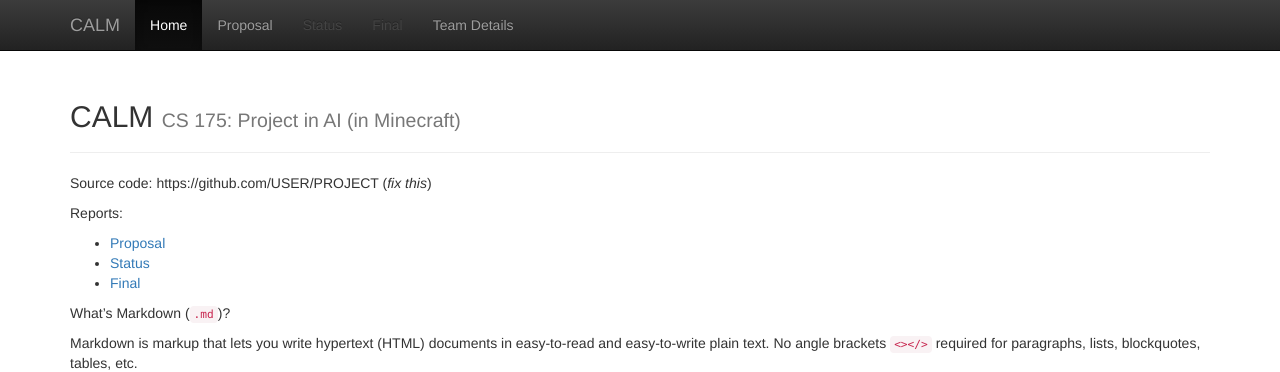
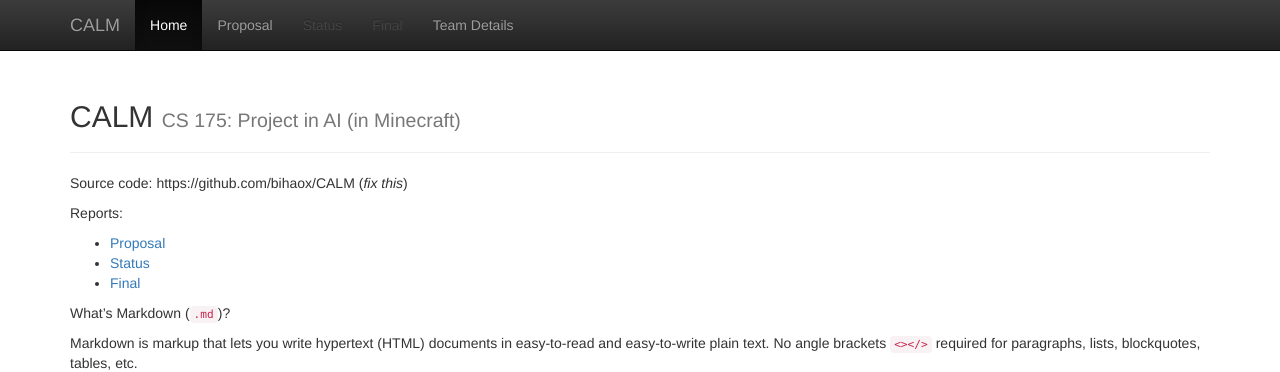
Before and after one commit to bihaox/CALM, a Jekyll site: the page built from docs/index.md, in a window 1280 px wide. Shown: the top 372 px of the page. Built offline with Jekyll 4.4.1, drawn with Linux system fonts in a browser that asks for light colours; formulas are drawn with MathJax 3; some of the changed lines change nothing that is shown.

Commit message:
fix minor bug

```diff
--- a/docs/index.md
+++ b/docs/index.md
@@ -3,11 +3,11 @@ layout: default
 title:  Home
 ---
 
-Source code: https://github.com/USER/PROJECT (_fix this_)
+Source code: https://github.com/bihaox/CALM (_fix this_)
 
 Reports:
 
-- [Proposal](proposal.html)
+- [Proposal](proposal.md)
 - [Status](status.html)
 - [Final](final.html)
 
```
